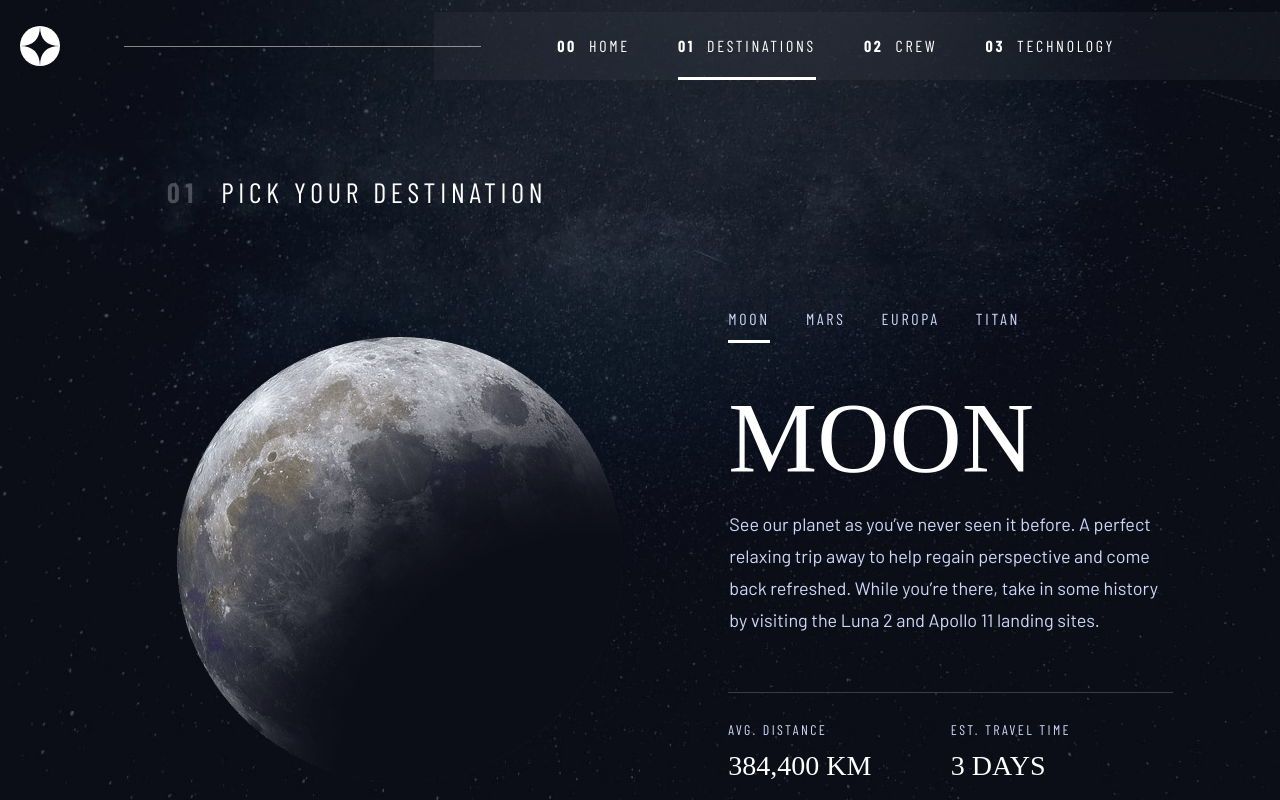
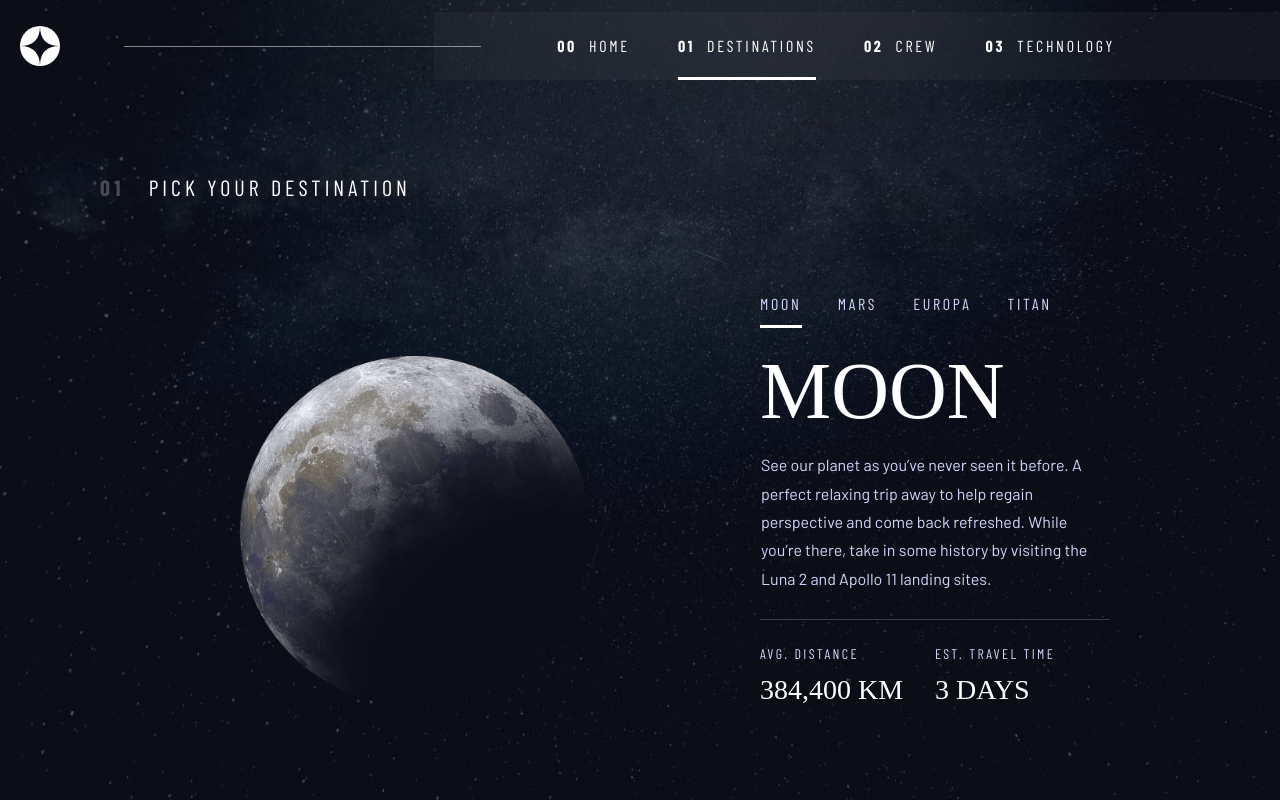
Before and after one commit to A-Awad1/Space-Tourism-Website, a Vue app: page /destinations in a window 1280 px wide. Built offline with nearby package versions, Linux system fonts and the light colour scheme; a web font is replaced by a local one.

Commit message:
multiple updates

```diff
--- a/src/components/PageNumberSpan.vue
+++ b/src/components/PageNumberSpan.vue
@@ -19,12 +19,9 @@ export default {
 <style lang="scss">
 span.pageNumber {
   color: rgba(colors.$main-text, 0.25);
-  font-weight: 700;
-  @include medium {
-    font-size: 20px;
-  }
-  @include xLarge {
-    font-size: 28px;
+  font: {
+    weight: 700;
+    size: inherit;
   }
 }
 </style>
--- a/src/scss/DividedFiles/helpers/mixins/_responsive.scss
+++ b/src/scss/DividedFiles/helpers/mixins/_responsive.scss
@@ -40,3 +40,9 @@
     @content;
   }
 }
+// Destinations View Small Height in Mobile
+@mixin mobileSmallHeight {
+  @media (max-height: 824px) and (max-width: 576px) {
+    @content;
+  }
+}
--- a/src/views/DestinationsView.vue
+++ b/src/views/DestinationsView.vue
@@ -73,45 +73,83 @@ section.destinations {
     flex-direction: column;
     justify-content: space-around;
   }
+  @include xLarge {
+    justify-content: flex-start;
+  }
+  @include smallHeight {
+    @include xLarge {
+      justify-content: space-evenly;
+    }
+  }
   > {
     header {
       @extend %center-flex;
       gap: 18px;
       margin: 24px 0 32px;
+      font-size: 16px;
       @include small {
         margin: 32px 0;
+        font-size: 18px;
       }
       @include medium {
         justify-content: flex-start;
         gap: 19px;
-        margin: 40px {
-          bottom: 60px;
-        }
-        margin-top: 0;
-        margin-bottom: 0;
+        margin: 0 40px;
+        font-size: 20px;
+      }
+      @include large {
+        margin: 0 100px;
       }
       @include xLarge {
         gap: 28px;
         margin: 76px 20px 64px 167px;
+        font-size: 28px;
+      }
+      @include mobileSmallHeight {
+        margin: 15px 0;
+      }
+      @include smallHeight {
+        @include small {
+          margin: 22px 0;
+          font-size: 16px;
+        }
+        @include medium {
+          margin: 0 40px;
+          font-size: 20px;
+        }
+        @include large {
+          margin: 0 100px;
+        }
+        @include xLarge {
+          font-size: 22px;
+        }
       }
       h2 {
         font: {
-          size: 16px;
+          size: inherit;
           weight: normal;
         }
         letter-spacing: 2.7px;
         line-height: normal;
         @include small {
-          font-size: 18px;
           letter-spacing: 3px;
         }
         @include medium {
-          font-size: 20px;
           letter-spacing: 3.375px;
         }
         @include xLarge {
-          font-size: 28px;
           letter-spacing: 4.725px;
+        }
+        @include smallHeight {
+          @include small {
+            letter-spacing: 2.5px;
+          }
+          @include medium {
+            letter-spacing: 3px;
+          }
+          @include xLarge {
+            letter-spacing: 4px;
+          }
         }
       }
     }
@@ -135,6 +173,22 @@ section.destinations {
           flex-basis: 445px;
           align-items: flex-start;
         }
+        @include mobileSmallHeight {
+          padding-top: 12px;
+        }
+        @include smallHeight {
+          @include small {
+            padding: 0 50px 12px;
+          }
+          @include medium {
+            padding: 0 97px 12px;
+          }
+          @include xLarge {
+            padding: 0;
+            flex-basis: 350px;
+            align-items: flex-start;
+          }
+        }
         > {
           ul {
             display: flex;
@@ -147,6 +201,22 @@ section.destinations {
               gap: 36px;
               margin: 0 {
                 bottom: 37px;
+              }
+            }
+            @include mobileSmallHeight {
+              margin: 4px 0 6px;
+            }
+            @include smallHeight {
+              @include small {
+                margin: 15px 0;
+              }
+              @include medium {
+                margin: 25px 0;
+              }
+              @include xLarge {
+                margin: 0 {
+                  bottom: 18px;
+                }
               }
             }
             li {
@@ -165,6 +235,14 @@ section.destinations {
                 letter-spacing: 2.7px;
                 padding-bottom: 15px;
               }
+              @include smallHeight {
+                @include small {
+                  font-size: 14px;
+                }
+                @include medium {
+                  font-size: 16px;
+                }
+              }
             }
           }
           h3 {
@@ -182,6 +260,14 @@ section.destinations {
             @include xLarge {
               font-size: 100px;
               line-height: normal;
+            }
+            @include smallHeight {
+              @include small {
+                font-size: 56px;
+              }
+              @include xLarge {
+                font-size: 80px;
+              }
             }
           }
           p {
@@ -210,6 +296,14 @@ section.destinations {
               font-size: 18px;
               margin-top: 14px;
             }
+            @include smallHeight {
+              @include small {
+                font-size: 15px;
+              }
+              @include medium {
+                font-size: 16px;
+              }
+            }
           }
           hr {
             background-color: #383b4b;
@@ -222,6 +316,17 @@ section.destinations {
             }
             @include xLarge {
               margin-top: 54px;
+            }
+            @include mobileSmallHeight {
+              margin: 12px;
+            }
+            @include smallHeight {
+              @include small {
+                margin: 15px 0;
+              }
+              @include xLarge {
+                margin: 25px 0;
+              }
             }
           }
           div {
@@ -237,10 +342,24 @@ section.destinations {
                 flex-basis: 50%;
                 align-items: flex-start;
               }
+              @include mobileSmallHeight {
+                gap: 5px;
+              }
               &:first-of-type {
                 margin-bottom: 32px;
                 @include medium {
                   margin-bottom: 0;
+                }
+                @include mobileSmallHeight {
+                  margin-bottom: 12px;
+                }
+                @include smallHeight {
+                  @include small {
+                    margin-bottom: 22px;
+                  }
+                  @include medium {
+                    margin-bottom: 0;
+                  }
                 }
               }
               span {
@@ -275,6 +394,20 @@ section.destinations {
           width: 445px;
           align-self: flex-end;
         }
+        @include smallHeight {
+          @include small {
+            width: 170px;
+          }
+          @include medium {
+            width: 200px;
+          }
+          @include large {
+            width: 225px;
+          }
+          @include xLarge {
+            width: 350px;
+          }
+        }
       }
     }
   }
```
